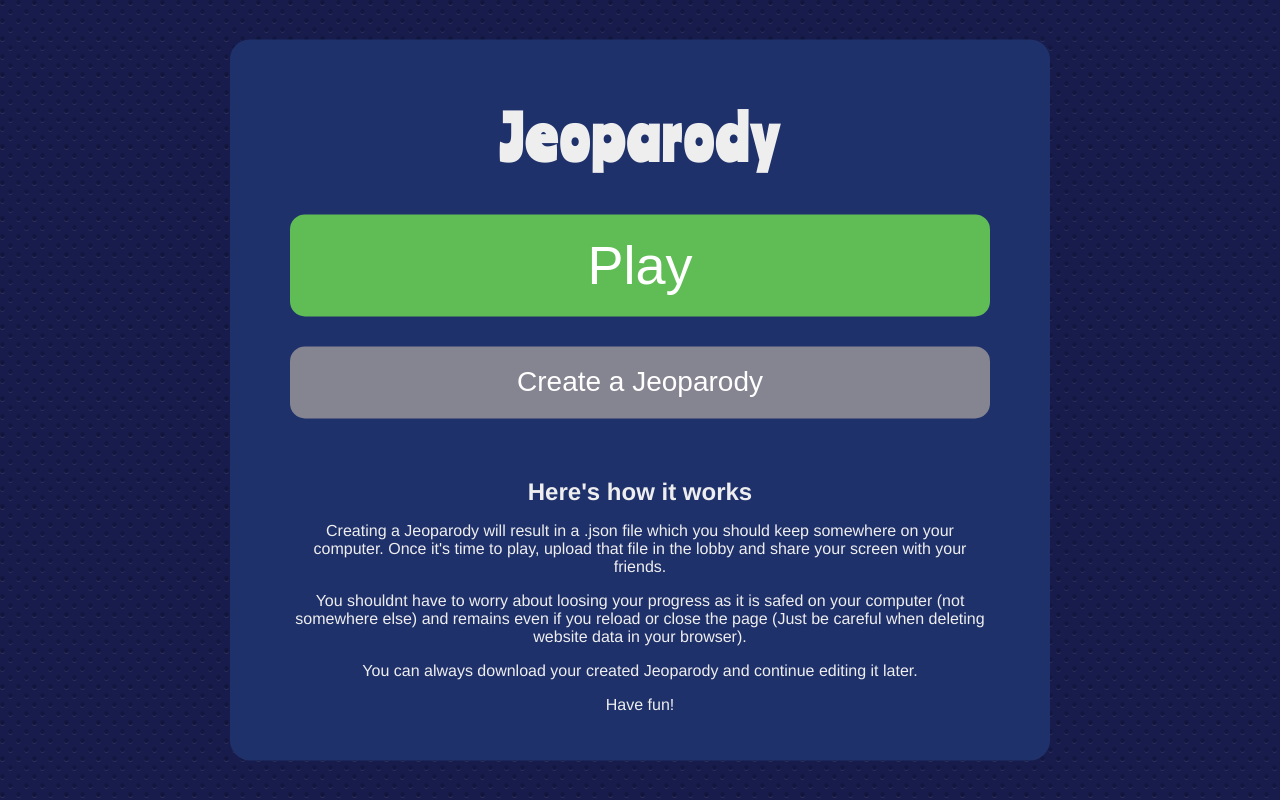
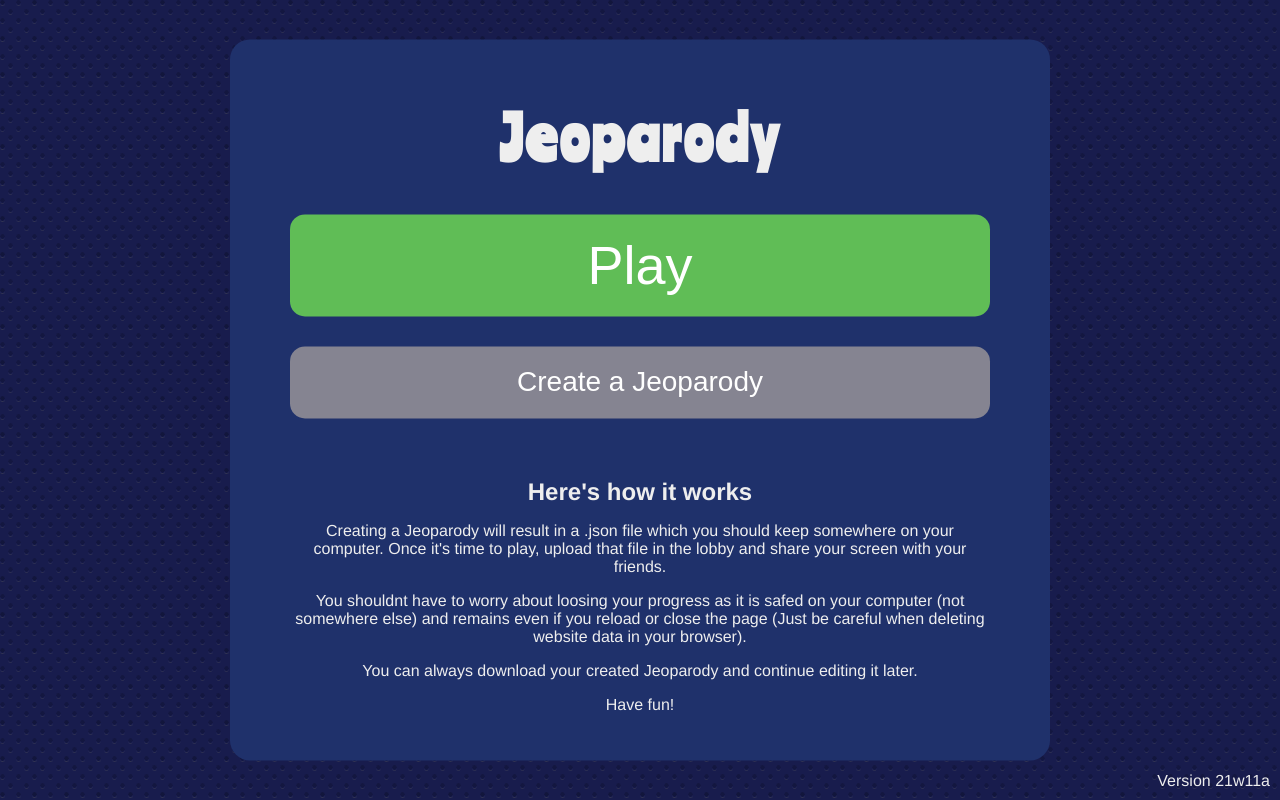
Before and after one commit to jeoparody/jeoparody.github.io, a Vue app: page / in a window 1280 px wide. Built offline with nearby package versions, Linux system fonts and the light colour scheme; a web font is replaced by a local one.

Commit message:
bug fixes and introduction of patch notes

```diff
--- a/src/components/Results/Results.vue
+++ b/src/components/Results/Results.vue
@@ -31,7 +31,7 @@
                 >
               </li>
             </ol>
-            <button class="quit-game" @click="$router.push('/')">Quit</button>
+            <button class="quit-game" @click="quit()">Quit</button>
           </div>
         </div>
 
@@ -83,7 +83,7 @@ export default {
         }
       });
       this.playersFinal.sort(function(a, b) {
-        return a.money - b.money;
+        return a.moneyFinal - b.moneyFinal;
       });
       this.playersFinal.reverse();
       console.log(this.playersFinal);
@@ -96,6 +96,10 @@ export default {
         return Math.round((player.money / player.answers) * this.maxQuestionsPerPlayer - player.money);
       }
       return 0;
+    },
+    quit() {
+      this.$store.commit("reset");
+      this.$router.push("/");
     },
   },
 };
--- a/src/views/Home/Home.scss
+++ b/src/views/Home/Home.scss
@@ -50,3 +50,22 @@
     }
   }
 }
+
+.patch {
+  position: absolute;
+  bottom: 10px;
+  right: 10px;
+  cursor: pointer;
+
+  .link {
+    display: none;
+  }
+  &:hover .patch-number {
+    display: none;
+  }
+  &:hover .link {
+    display: inline;
+    color: $interaction-green;
+    font-weight: bold;
+  }
+}
--- a/src/views/Home/Home.vue
+++ b/src/views/Home/Home.vue
@@ -1,4 +1,5 @@
 <template>
+  <div>
     <div class="home">
       <h1>Jeoparody</h1>
       <div class="buttons">
@@ -7,7 +8,8 @@
       </div>
       <h2>Here's how it works</h2>
       <p>
-      Creating a Jeoparody will result in a .json file which you should keep somewhere on your computer. Once it's time to play, upload that file in the lobby and share your screen with your friends.
+        Creating a Jeoparody will result in a .json file which you should keep somewhere on your computer. Once it's time to play, upload that file in the lobby and share your screen with your
+        friends.
       </p>
       <p>
         You shouldnt have to worry about loosing your progress as it is safed on your computer (not somewhere else) and remains even if you reload or close the page (Just be careful when deleting
@@ -16,6 +18,10 @@
       <p>You can always download your created Jeoparody and continue editing it later.</p>
       <p>Have fun!</p>
     </div>
+    <div class="patch">
+      <span class="patch-number">Version 21w11a</span><a class="link" href="https://github.com/jeoparody/jeoparody.github.io/blob/development/patchnotes.md" target="_blank">Read Patchnotes</a>
+    </div>
+  </div>
 </template>
 
 <script src="./Home.js" />
--- a/src/views/Play/Play.vue
+++ b/src/views/Play/Play.vue
@@ -37,7 +37,7 @@
               Turn only ends after wrong answer<img v-if="$store.getters.getOptions.turnEndsOnWrongAnswer" src="@/assets/check.png" /><img v-else src="@/assets/wrong.png" />
             </p>
             <p @click="$store.commit('setOptions', 'underdogAdjustment')" v-if="!$store.getters.getOptions.turnEndsOnWrongAnswer && !$store.getters.getOptions.everybodyCanAnswer">
-              Underdog Adjustment<img v-if="$store.getters.getOptions.underdogAdjustment" src="@/assets/check.png" /><img v-else src="@/assets/wrong.png" />
+              Underdog Bonus<img v-if="$store.getters.getOptions.underdogAdjustment" src="@/assets/check.png" /><img v-else src="@/assets/wrong.png" />
             </p>
           </div>
           <button @click="start()" :disabled="Object.keys(json).length === 0 || $store.getters.getPlayers.length == 0" class="start-button">
```
Also changed, not shown: 1 other file (tests, documents, lock files or other folders). Lines whose indentation alone changed are shown as unchanged.
